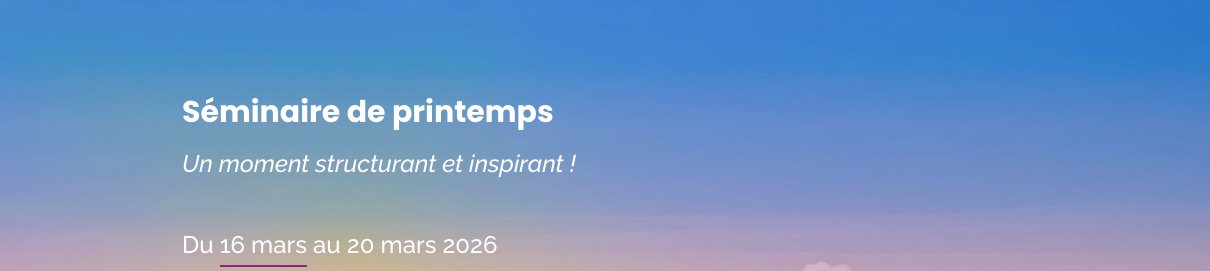
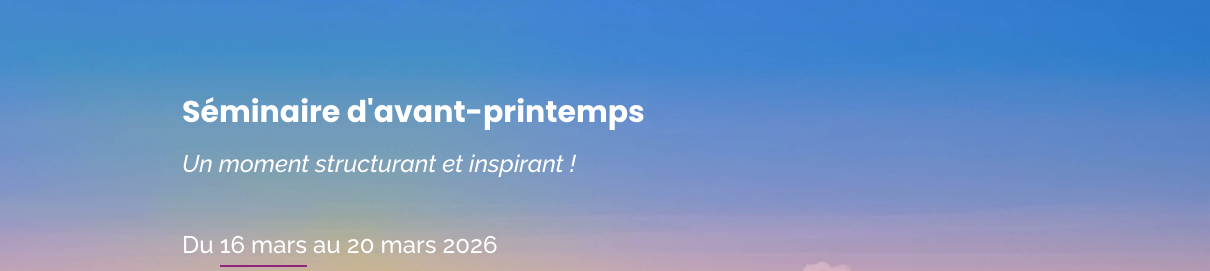
Before and after one commit to nut-cdc/seminaire-03-26, a plain HTML site: page index.html in a window 1280 px wide. Shown: the top 271 px of the page, 70-1280 px from the left. Drawn offline with nearby package versions, Linux system fonts and the light colour scheme; a web font is replaced by a local one.

```diff
--- a/index.html
+++ b/index.html
@@ -50,7 +50,7 @@
 
     <div class="container cadre">
 
-      <h1><a href="index.html">Séminaire de printemps</a></h1>
+      <h1><a href="index.html">Séminaire d'avant-printemps</a></h1>
       <h2 class="sous-titre">Un moment structurant et inspirant !</h2><br>
       <!-- Uncomment below if you prefer to use an image logo -->
       <!-- <a href="index.html" class="mr-auto"><img src="assets/img/logo.png" alt="" class="img-fluid"></a> -->
@@ -658,4 +658,5 @@
 
 </body>
 
+
 </html>
```
